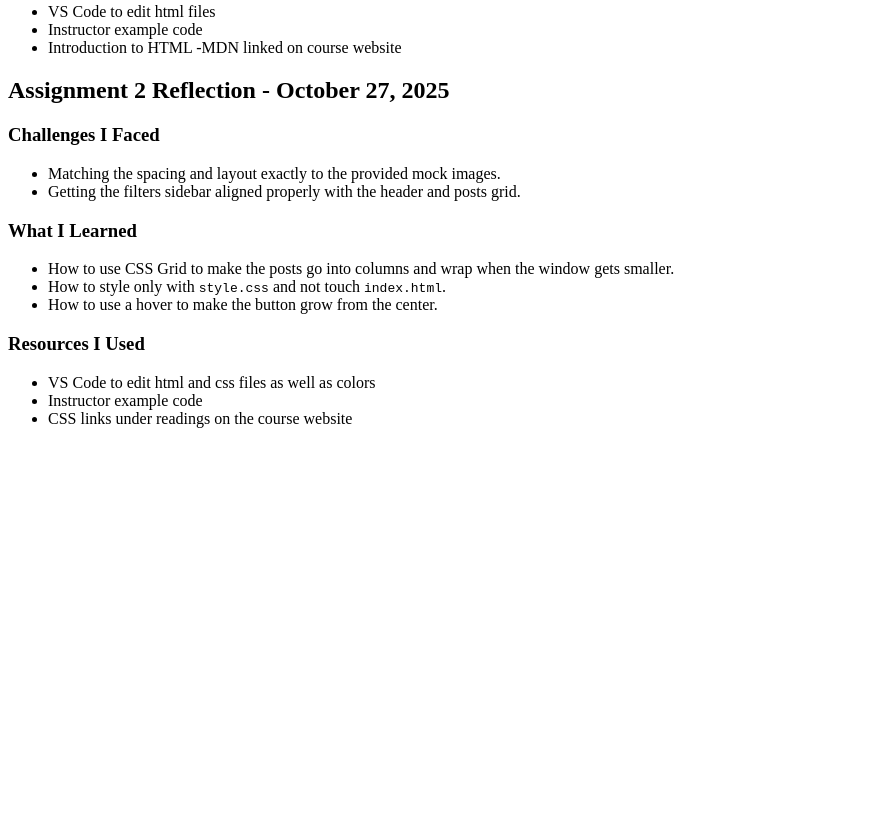
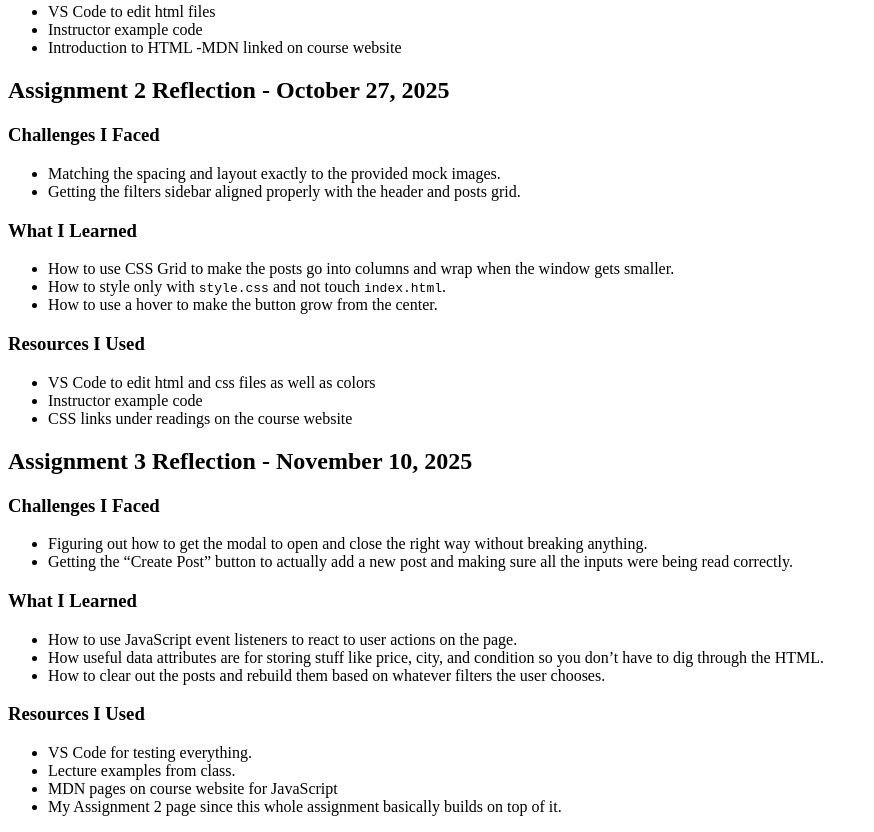
Before and after one commit to AlexQJones/CS-290-Assignment-1, a plain HTML site: page blog.html in a window 1280 px wide. Shown: the part 447-1279 px from the top of the page, without its empty margins (0-874 px from the left). Before the commit the page ends 891 px from the top, so only its background shows below. Drawn offline with Linux system fonts and the light colour scheme.

Commit message:
Assignment 3 Blog Update

```diff
--- a/blog.html
+++ b/blog.html
@@ -53,5 +53,29 @@
             <li>Instructor example code</li>
             <li>CSS links under readings on the course website</li>
         </ul>
+
+        <h2>Assignment 3 Reflection - November 10, 2025</h2>
+
+        <h3>Challenges I Faced</h3>
+        <ul>
+            <li>Figuring out how to get the modal to open and close the right way without breaking anything.</li>
+            <li>Getting the “Create Post” button to actually add a new post and making sure all the inputs were being read correctly.</li>
+        </ul>
+
+<h3>What I Learned</h3>
+<ul>
+    <li>How to use JavaScript event listeners to react to user actions on the page.</li>
+    <li>How useful data attributes are for storing stuff like price, city, and condition so you don’t have to dig through the HTML.</li>
+    <li>How to clear out the posts and rebuild them based on whatever filters the user chooses.</li>
+</ul>
+
+<h3>Resources I Used</h3>
+<ul>
+    <li>VS Code for testing everything.</li>
+    <li>Lecture examples from class.</li>
+    <li>MDN pages on course website for JavaScript</li>
+    <li>My Assignment 2 page since this whole assignment basically builds on top of it.</li>
+</ul>
+
     </body>
 </html>
```
